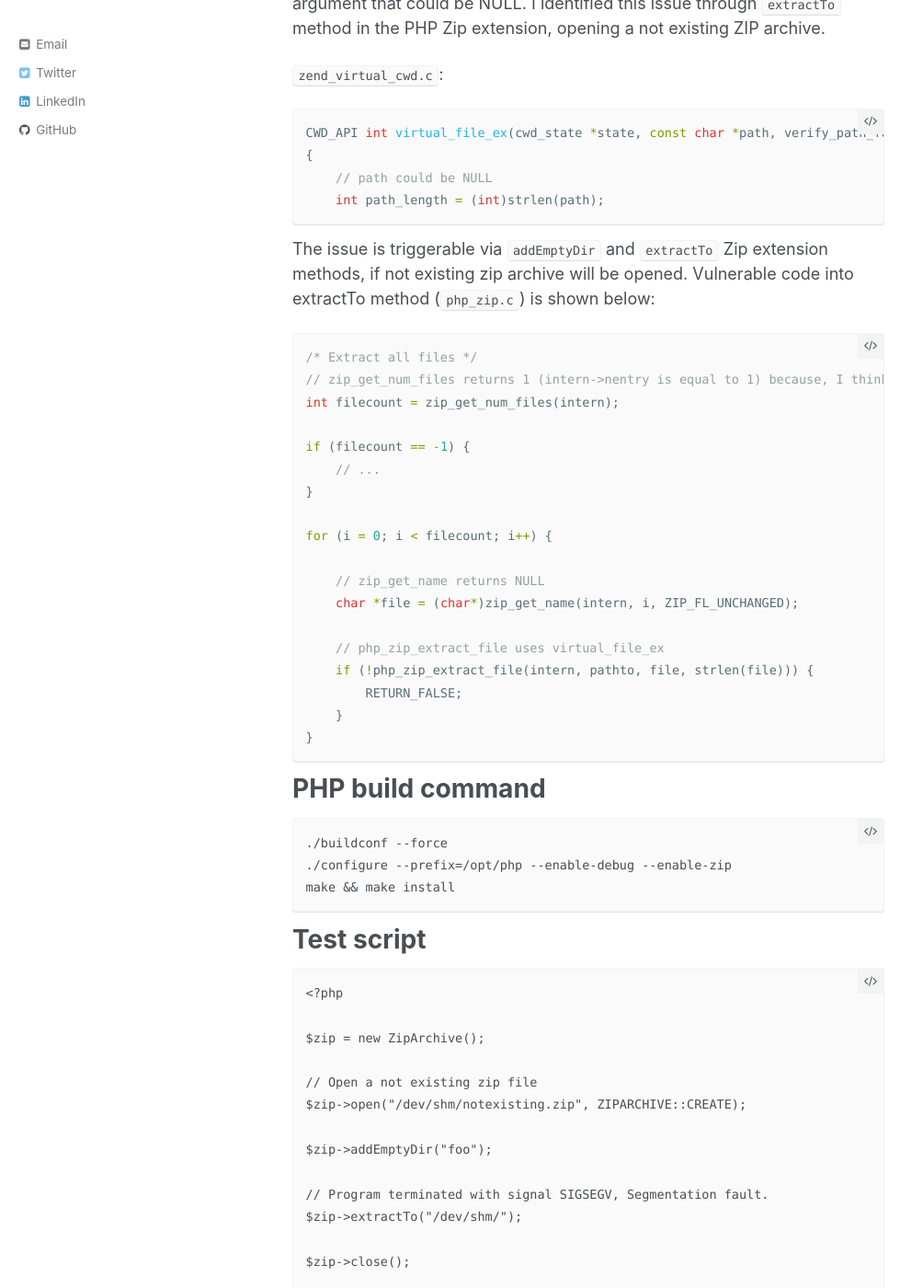
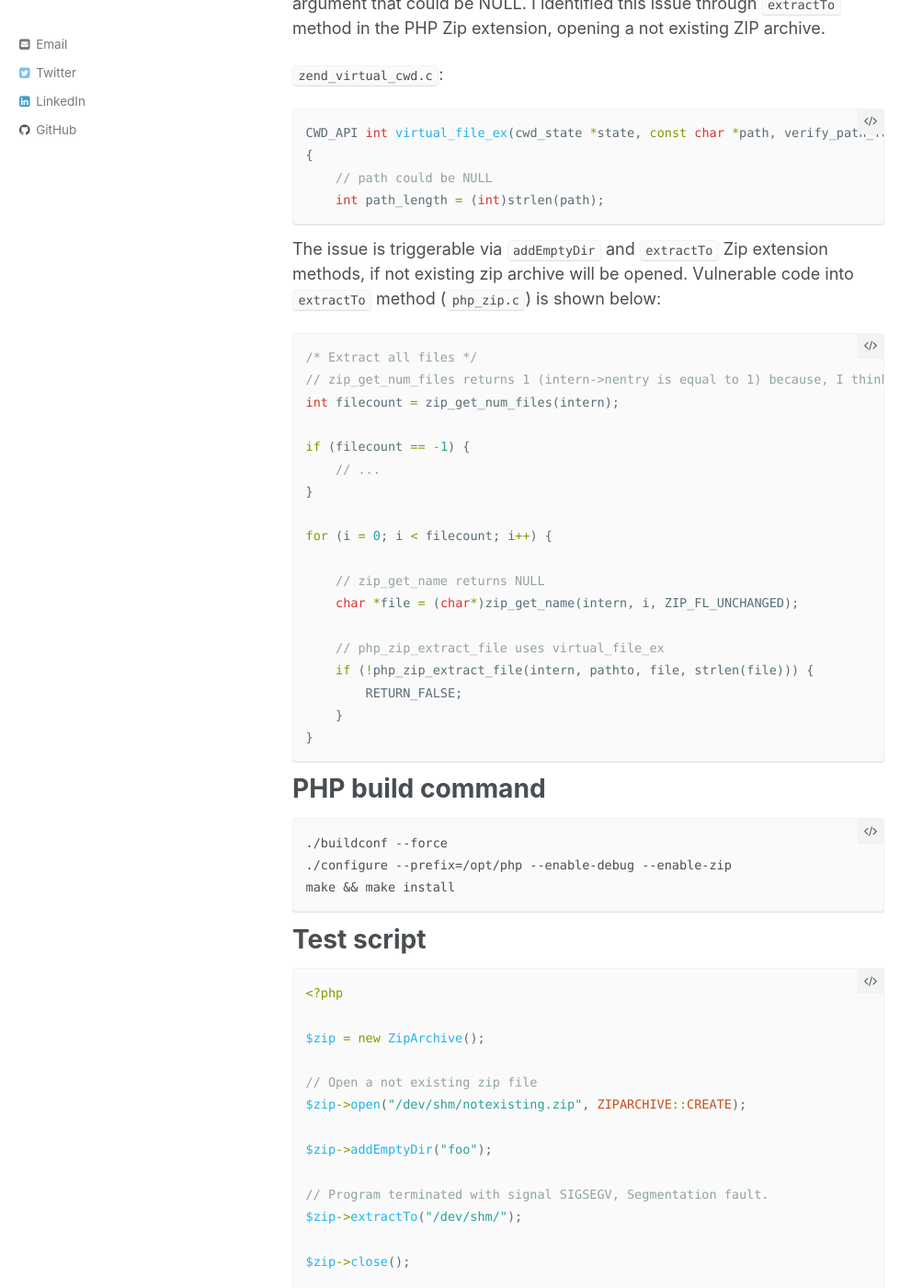
Before and after one commit to ilsani/ilsani.github.io, a Jekyll site: the page built from _posts/2016-02-09-php-null-ptr-deref-in-virtual_file_ex.md, in a window 1280 px wide and 1400 px high, scrolled down 600 px. Shown: the whole window at 92% size, without its empty margins (0-1004 px from the left). Built offline with Jekyll 4.4.1, drawn with Linux system fonts in a browser that asks for light colours; some of the changed text lies outside the part shown.

Commit message:
refactor

````diff
--- a/_posts/2016-02-09-php-null-ptr-deref-in-virtual_file_ex.md
+++ b/_posts/2016-02-09-php-null-ptr-deref-in-virtual_file_ex.md
@@ -25,7 +25,7 @@ CWD_API int virtual_file_ex(cwd_state *state, const char *path, verify_path_func
 ```
 
 The issue is triggerable via `addEmptyDir` and `extractTo` Zip extension methods, if not existing zip archive will be opened.
-Vulnerable code into extractTo method (`php_zip.c`) is shown below:
+Vulnerable code into `extractTo` method (`php_zip.c`) is shown below:
 
 ```c
 /* Extract all files */
@@ -58,7 +58,7 @@ make && make install
 
 # Test script
 
-```
+```php
 <?php
 
 $zip = new ZipArchive();
````
Also changed, not shown: _posts/2016-07-23-php-null-ptr-deref-in-zend_virtual_cwd.md (+12 -1 lines).
